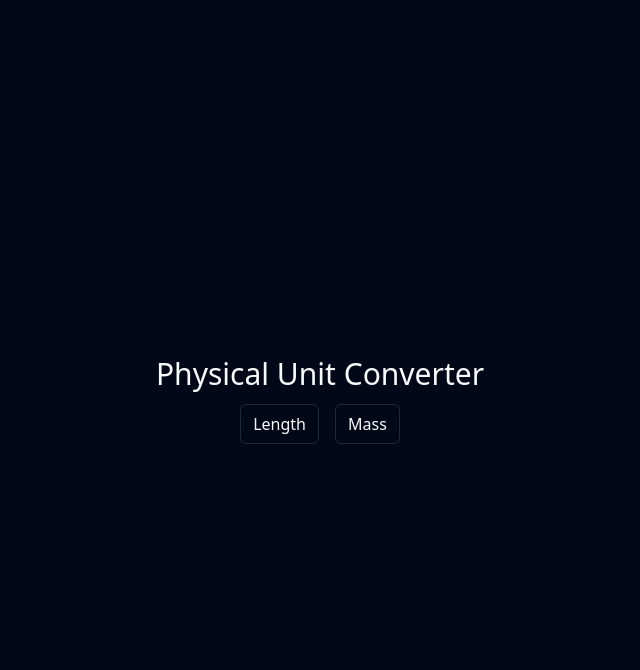
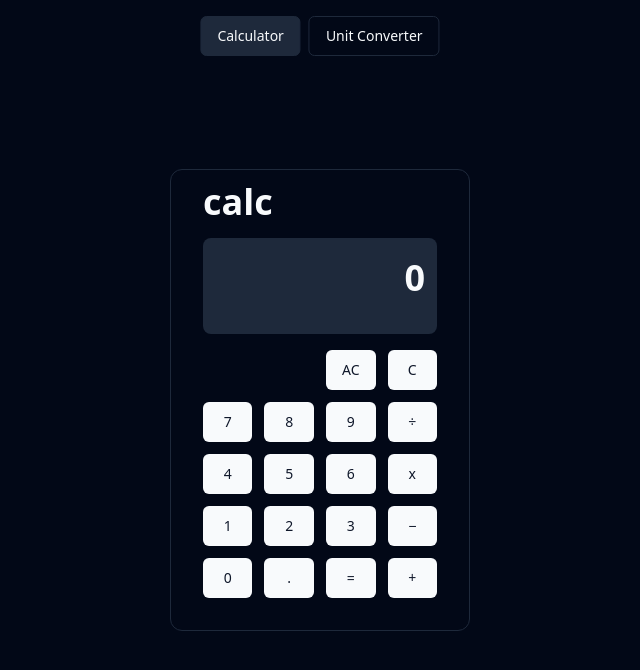
Before and after one commit to orlandodiazc/mathematicians, a React (Vite) app: page / in a window 1280 px wide. Shown: the top 670 px of the page, without its empty margins (320-960 px from the left). Built offline with nearby package versions, Linux system fonts and the light colour scheme.

Commit message:
Add routing

```diff
--- a/package.json
+++ b/package.json
@@ -20,6 +20,7 @@
     "lucide-react": "^0.263.1",
     "react": "^18.2.0",
     "react-dom": "^18.2.0",
+    "react-router-dom": "^6.14.2",
     "tailwind-merge": "^1.14.0",
     "tailwindcss-animate": "^1.0.6"
   },
--- a/src/components/conversion.tsx
+++ b/src/components/conversion.tsx
@@ -8,7 +8,6 @@ import { Input } from "./ui/input"
 
 export default function Conversion({ units }: { units: Units }) {
   const unitList: Unit[] = Object.values(units)
-
   const [inputs, setInput] = useState([
     { value: "1", unit: unitList[0] },
     {
@@ -16,8 +15,6 @@ export default function Conversion({ units }: { units: Units }) {
       unit: unitList[1],
     },
   ])
-
-  function convertValue() {}
   return (
     <div className="flex flex-col gap-2">
       {inputs.map(({ value, unit }, id) => {
--- /dev/null
+++ b/src/components/site-header.tsx
@@ -0,0 +1,38 @@
+import { Link, useLocation } from "react-router-dom"
+import { twMerge } from "tailwind-merge"
+
+import { Button, buttonVariants } from "@/components/ui/button"
+
+const navItems = [
+  {
+    title: "Calculator",
+    href: "/",
+  },
+  {
+    title: "Unit Converter",
+    href: "/converter",
+  },
+]
+
+export default function SiteHeader() {
+  const { pathname } = useLocation()
+  return (
+    <header className="absolute left-1/2 -translate-x-1/2 pt-4">
+      <nav className="flex items-center justify-center gap-2">
+        {navItems.map((item, index) => (
+          <Link
+            to={item.href}
+            className={twMerge(
+              buttonVariants({ variant: "outline" }),
+              pathname === item.href
+                ? "bg-accent"
+                : "hover:bg-accent/50 hover:text-accent-foreground"
+            )}
+          >
+            <span>{item.title}</span>
+          </Link>
+        ))}
+      </nav>
+    </header>
+  )
+}
--- a/src/components/ui/button.tsx
+++ b/src/components/ui/button.tsx
@@ -5,7 +5,7 @@ import { cva, type VariantProps } from "class-variance-authority"
 import { cn } from "@/lib/utils"
 
 const buttonVariants = cva(
-  "inline-flex items-center justify-center rounded-md ring-offset-background transition-colors focus-visible:outline-none focus-visible:ring-2 focus-visible:ring-ring focus-visible:ring-offset-2 disabled:pointer-events-none disabled:opacity-50",
+  "inline-flex items-center justify-center rounded-md text-sm font-medium ring-offset-background transition-colors focus-visible:outline-none focus-visible:ring-2 focus-visible:ring-ring focus-visible:ring-offset-2 disabled:pointer-events-none disabled:opacity-50",
   {
     variants: {
       variant: {
@@ -15,14 +15,12 @@ const buttonVariants = cva(
         outline:
           "border border-input bg-background hover:bg-accent hover:text-accent-foreground",
         secondary:
-          "bg-secondary text-5xl font-semibold text-secondary-foreground hover:bg-secondary/80",
+          "bg-secondary text-secondary-foreground hover:bg-secondary/80",
         ghost: "hover:bg-accent hover:text-accent-foreground",
         link: "text-primary underline-offset-4 hover:underline",
-        calculator:
-          "bg-primary text-[2.6rem] font-bold text-primary-foreground shadow-[0_4px_0_0_rgba(179,164,151,1)] hover:bg-primary/90",
       },
       size: {
-        default: "h-10 px-3 py-2",
+        default: "h-10 px-4 py-2",
         sm: "h-9 rounded-md px-3",
         lg: "h-11 rounded-md px-8",
         icon: "h-10 w-10",
@@ -34,8 +32,6 @@ const buttonVariants = cva(
     },
   }
 )
-
-export type Variants = VariantProps<typeof buttonVariants>["variant"]
 
 export interface ButtonProps
   extends React.ButtonHTMLAttributes<HTMLButtonElement>,
--- a/src/lib/logic/operate.ts
+++ b/src/lib/logic/operate.ts
@@ -5,7 +5,6 @@ const operate = (
   operator: Operator,
   stringTwo: string | null
 ) => {
-  console.log(stringOne, stringTwo, operator)
   const numberOne = Number(stringOne)
   const numberTwo = Number(stringTwo)
   if (operator === "+") {
--- a/src/main.tsx
+++ b/src/main.tsx
@@ -1,14 +1,34 @@
 import React from "react"
 import ReactDOM from "react-dom/client"
+import { createBrowserRouter, RouterProvider } from "react-router-dom"
 
 // Supports weights 100-900
 import "@fontsource-variable/league-spartan"
 import "./index.css"
 
+import Calculator from "./pages/calculator"
+import Root from "./pages/root"
 import UnitConverter from "./pages/unit-converter"
+
+const router = createBrowserRouter([
+  {
+    path: "/",
+    element: <Root />,
+    children: [
+      {
+        path: "/",
+        element: <Calculator />,
+      },
+      {
+        path: "/converter",
+        element: <UnitConverter />,
+      },
+    ],
+  },
+])
 
 ReactDOM.createRoot(document.getElementById("root")!).render(
   <React.StrictMode>
-    <UnitConverter />
+    <RouterProvider router={router} />
   </React.StrictMode>
 )
--- a/src/pages/calculator.tsx
+++ b/src/pages/calculator.tsx
@@ -81,10 +81,7 @@ export default function Calculator() {
   }
   const { total, next, operator } = display
   return (
-    <div
-      id="calculator"
-      className="mx-auto flex max-w-md flex-col gap-4 px-2 py-4"
-    >
+    <div id="calculator" className="mx-auto flex max-w-md flex-col gap-4">
       <h1 className="text-4xl font-bold">calc</h1>
       <div
         data-testid="display"
--- /dev/null
+++ b/src/pages/root.tsx
@@ -0,0 +1,18 @@
+import { Outlet } from "react-router-dom"
+
+import SiteHeader from "@/components/site-header"
+
+export default function Root() {
+  return (
+    <div>
+      <SiteHeader />
+      <div className="grid min-h-screen place-content-center">
+        <section className="mx-auto rounded-xl border">
+          <div className="max-w-lg p-8 pt-3">
+            <Outlet />
+          </div>
+        </section>
+      </div>
+    </div>
+  )
+}
--- a/src/pages/unit-converter.tsx
+++ b/src/pages/unit-converter.tsx
@@ -17,9 +17,9 @@ export type Units = Dimensions[keyof Dimensions]["units"]
 
 export default function UnitConverter() {
   return (
-    <section className="container grid min-h-screen items-center">
+    <section className="mx-auto flex max-w-md flex-col gap-4">
       <div className="space-y-3">
-        <h1 className="text-center text-3xl">Physical Unit Converter</h1>
+        <h1 className=" text-4xl font-bold">converter</h1>
         <div className="grid grid-flow-col items-center justify-center gap-4">
           {Object.values(systems.dimensions).map(({ name, units }) => {
             const upperName = name.charAt(0).toUpperCase() + name.slice(1)
```
Also changed, not shown: 1 other file (tests, documents, lock files or other folders).
